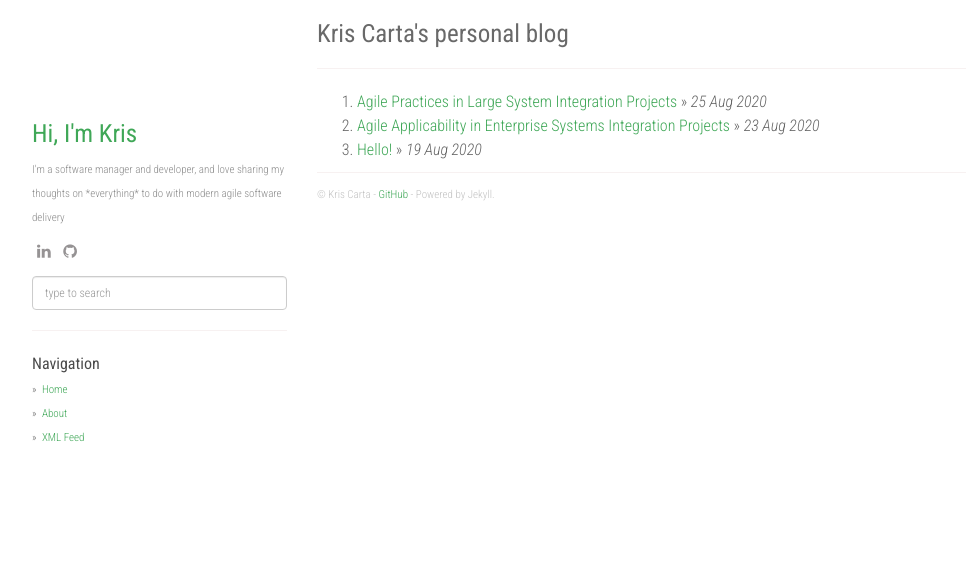
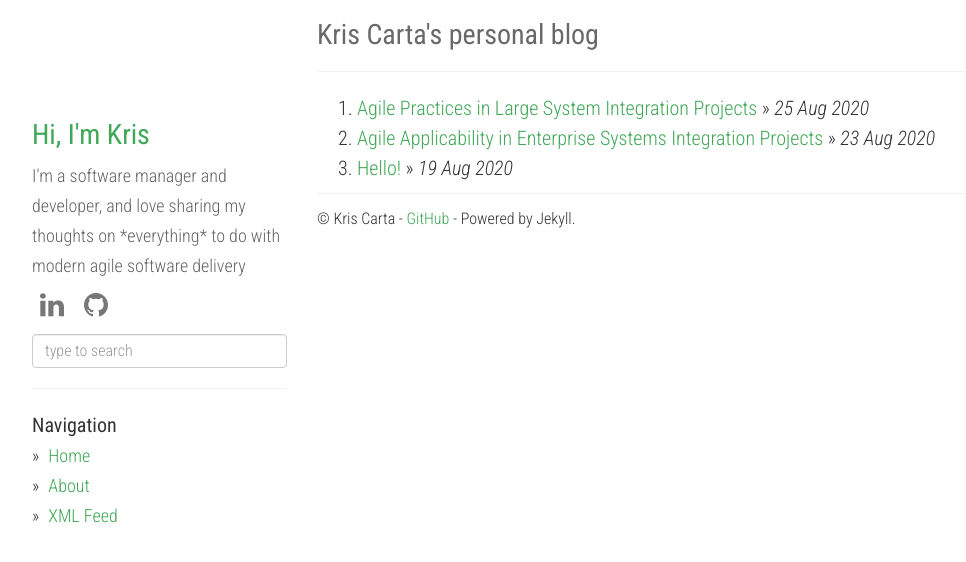
Before and after one commit to kcarta/kcarta.github.io-temp, a Jekyll site: the page built from index.html, in a window 1280 px wide. Shown: the top 562 px of the page, without its empty margins (53-1019 px from the left). Built offline with Jekyll 4.4.1, drawn with Linux system fonts in a browser that asks for light colours; nearby versions of some CDN libraries; the list of posts is cut into pages by our own code.

Commit message:
Increase size of all text on site

```diff
--- a/static/css/main.css
+++ b/static/css/main.css
@@ -2,8 +2,7 @@ body {
   font-family: "Roboto Condensed", Arial, sans-serif;
   line-height: 1.5em;
   font-weight: 300;
-  font-size: 16px;
-  color: #666;
+  font-size: 20px;
 }
 hr {
   margin-top: 20px;
@@ -15,7 +14,7 @@ hr {
 span.time, span.tags {
   color: #ADADAD;
   margin-bottom: 5px;
-  font-size: 11px;
+  font-size: 16px;
   text-transform: uppercase;
 }
 h1, h2, h3 {
@@ -24,7 +23,7 @@ h1, h2, h3 {
 }
 h1 {
   margin-bottom: 10px;
-  font-size: 25px;
+  font-size: 28px;
 }
 h2, h3 {
   margin-bottom: 5px;
@@ -62,7 +61,7 @@ div.content pre {
   color: #FFF;
   overflow-x: auto;
   font-family: Menlo, Monaco, Consolas, 'Courier New', monospace;
-  font-size: 12px;
+  font-size: 18px;
   border: none;
 }
 
@@ -73,8 +72,7 @@ footer {
   margin-top: 10px;
   margin-bottom: 3em;
   padding-top: 10px;
-  color: #C2C2C2;
-  font-size: 11px;
+  font-size: 16px;
   bottom: 0;
   padding-bottom: 10px;
 }
@@ -85,22 +83,21 @@ div.post-content .btn-tags {
 /* Left column */
 div.col-sm-3 {
   margin-top: 100px;
-  font-size: 11px;
-  color: #666;
+  font-size: 18px;
 }
 div.col-sm-3 strong {
-  font-size: 16px;
-  color: #4A4A4A;
+  font-size: 20px;
   font-weight: normal;
 }
 div.col-sm-3 div.profile-about {
   margin-top: 10px;
-  color: #8C8C8C;
+  font-size: 18px;
+  color: #666;
 }
 
 /* Pagination */
 .PageNavigation {
-  font-size: 14px;
+  font-size: 18px;
   display: block;
   width: auto;
   overflow: hidden;
@@ -130,21 +127,16 @@ div.col-sm-3 div.profile-about {
 }
 .social ul li {
   display: inline-block;
-  margin: 0 5px;
+  margin: 0 8px;
 }
 .social li a {
-  font-size: 16px;
-  color: #969394;
+  font-size: 28px;
+  color: #777;
 }
 .social li a:hover {
-  color: #6D6D6D;
+  color: #000;
 }
 
-.share-page {
-  padding: 10px 10px 5px;
-  border-top: 1px solid #f0f0f0;
-  border-bottom: 1px solid #f0f0f0;
-}
 .post-content img,
 .content img {
   max-width: 100%
--- a/static/css/super-search.css
+++ b/static/css/super-search.css
@@ -4,7 +4,7 @@
 */
 
 input#js-search__input {
-  font-size: 12px;
+  font-size: 16px;
   font-family: "Roboto Condensed", Arial, sans-serif;
 }
 .is-active .search__input {
@@ -27,13 +27,12 @@ input#js-search__input {
 }
 .search__results > li > a {
   display: block;
-  padding: 10px;
+  padding: 14px;
 }
 .search__result-date {
   color: #BBB;
-  position: absolute;
-  right: 12px;
 }
+
 .search.is-active {
   opacity: 1;
   visibility: visible;
```
